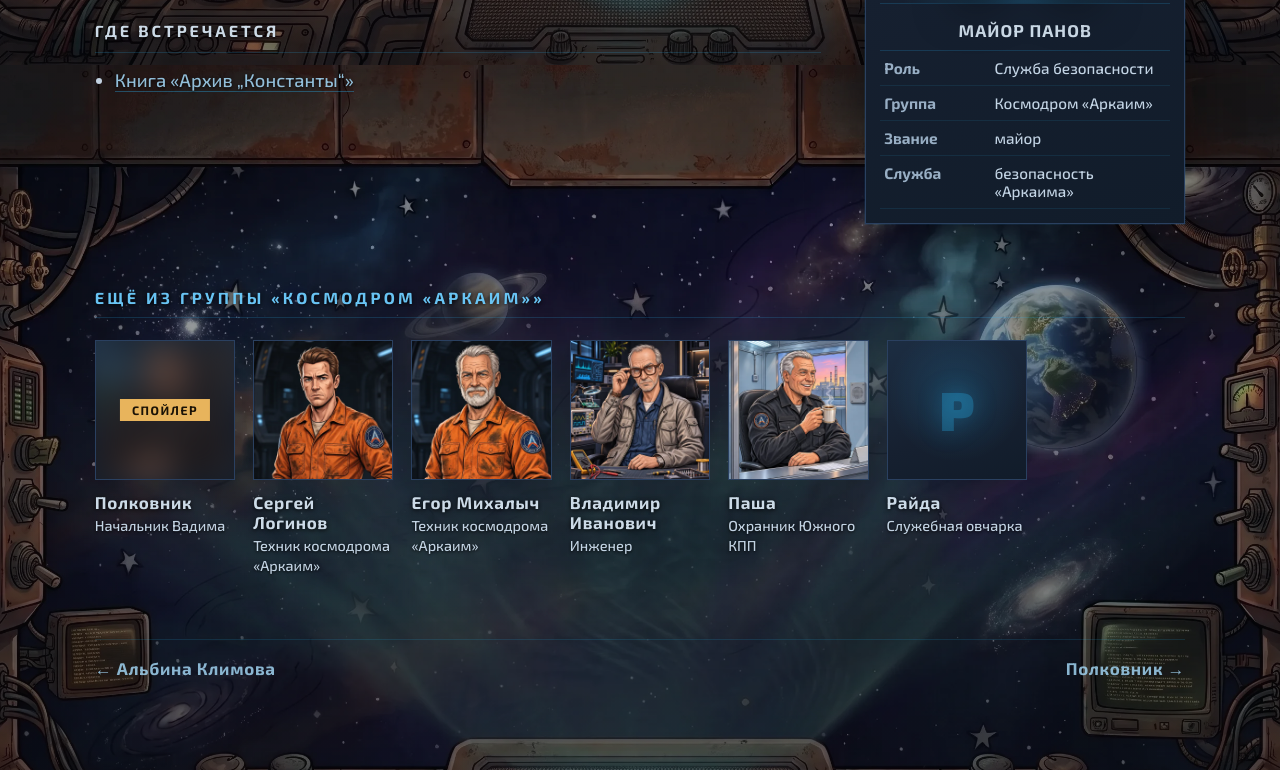
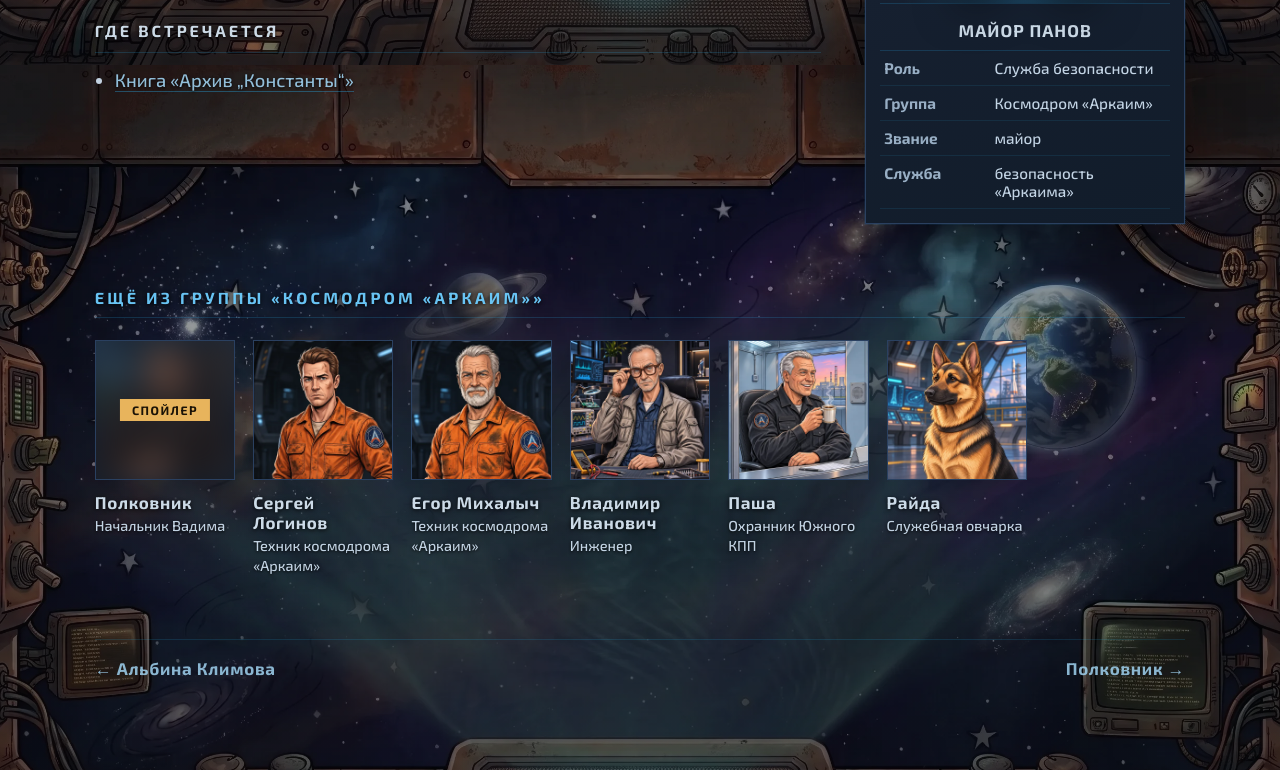
Before and after one commit to jababaika-coder/landing-page, a plain HTML site: page characters/panov.html in a window 1280 px wide. Shown: the part 735-1505 px from the top of the page. Drawn offline with Linux system fonts and the light colour scheme.

Commit message:
feat(landing): портрет Райды
Co-Authored-By: Claude Opus 5.5 <noreply@anthropic.com>

```diff
--- a/characters/panov.html
+++ b/characters/panov.html
@@ -76,7 +76,7 @@
         <span class="char-tile-role">Охранник Южного КПП</span>
       </a>
       <a class="char-tile" href="../characters/rayda.html">
-        <div class="crew-portrait" data-monogram="Р"></div>
+        <div class="crew-portrait" data-monogram="Р"><img loading="lazy" decoding="async" src="../images/heroes/rayda.webp" alt="Райда" /></div>
         <span class="char-tile-name">Райда</span>
         <span class="char-tile-role">Служебная овчарка</span>
       </a>
```
Also changed, not shown: characters/mihalych.html (+1 -1 lines), characters/pasha.html (+1 -1 lines), characters/polkovnik.html (+1 -1 lines), characters/rayda.html (+1 -1 lines), characters/serega.html (+1 -1 lines), characters/vladimir.html (+1 -1 lines), heroes.html (+1 -1 lines), images/heroes/rayda.webp (added).
